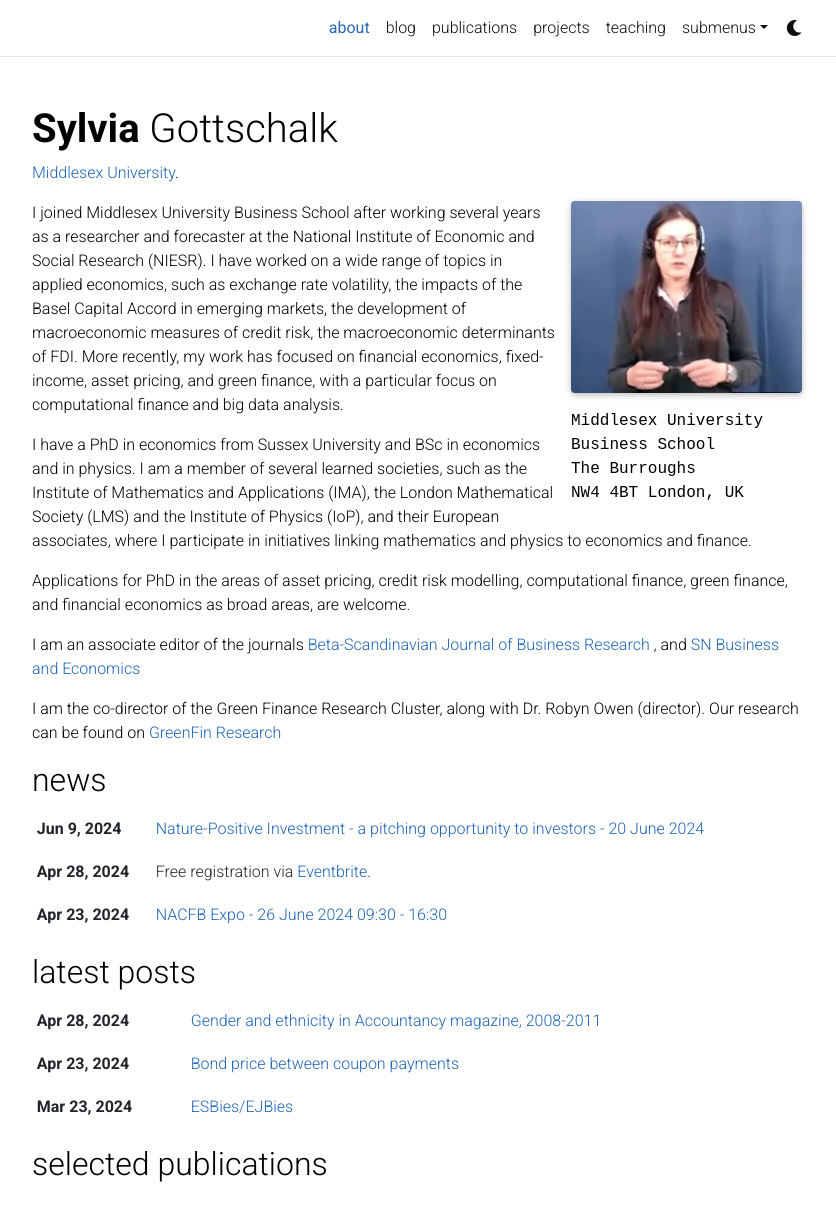
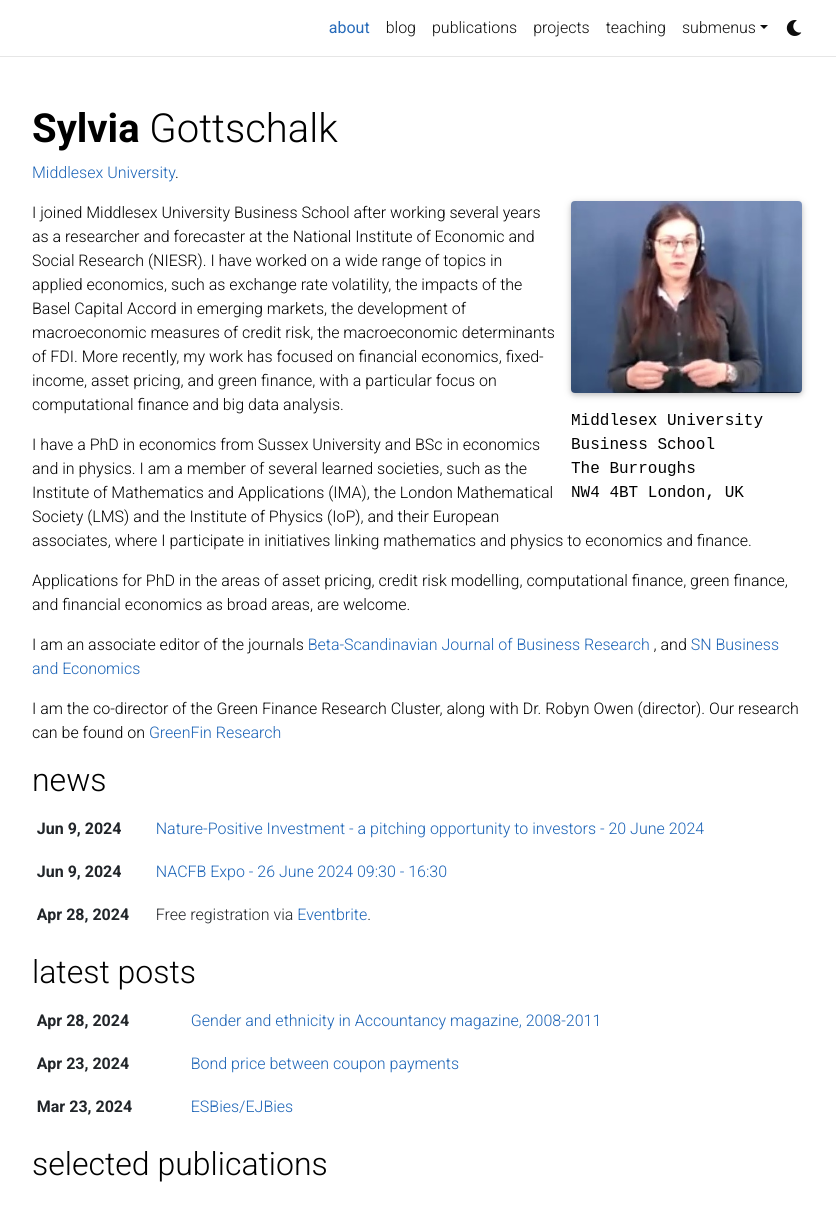
Before and after one commit to sdgottschalk/sgottschalk.io, a Jekyll site: the page built from _pages/about.md, in a window 1280 px wide and 1385 px high, cut to the strip 0-1211 px from the top of the window. Shown: the whole strip, without its empty margins (223-1059 px from the left). Built offline with Jekyll 4.4.1, drawn with Linux system fonts in a browser that asks for light colours; full-size pictures stand in for the smaller copies a plugin makes; comment, search, counter and statistics services are not loaded; a style sheet for code colours, icons or effects is not loaded.

Commit message:
Update announcement_3.md

```diff
--- a/_news/announcement_3.md
+++ b/_news/announcement_3.md
@@ -1,7 +1,7 @@
 ---
 layout: post
 title: NACFB Expo - 26 June 2024 09:30 - 16:30
-date: 2024-04-23 07:59:00-0400
+date: 2024-06-09 07:59:00-0400
 inline: false
 related_posts: false
 ---
```
